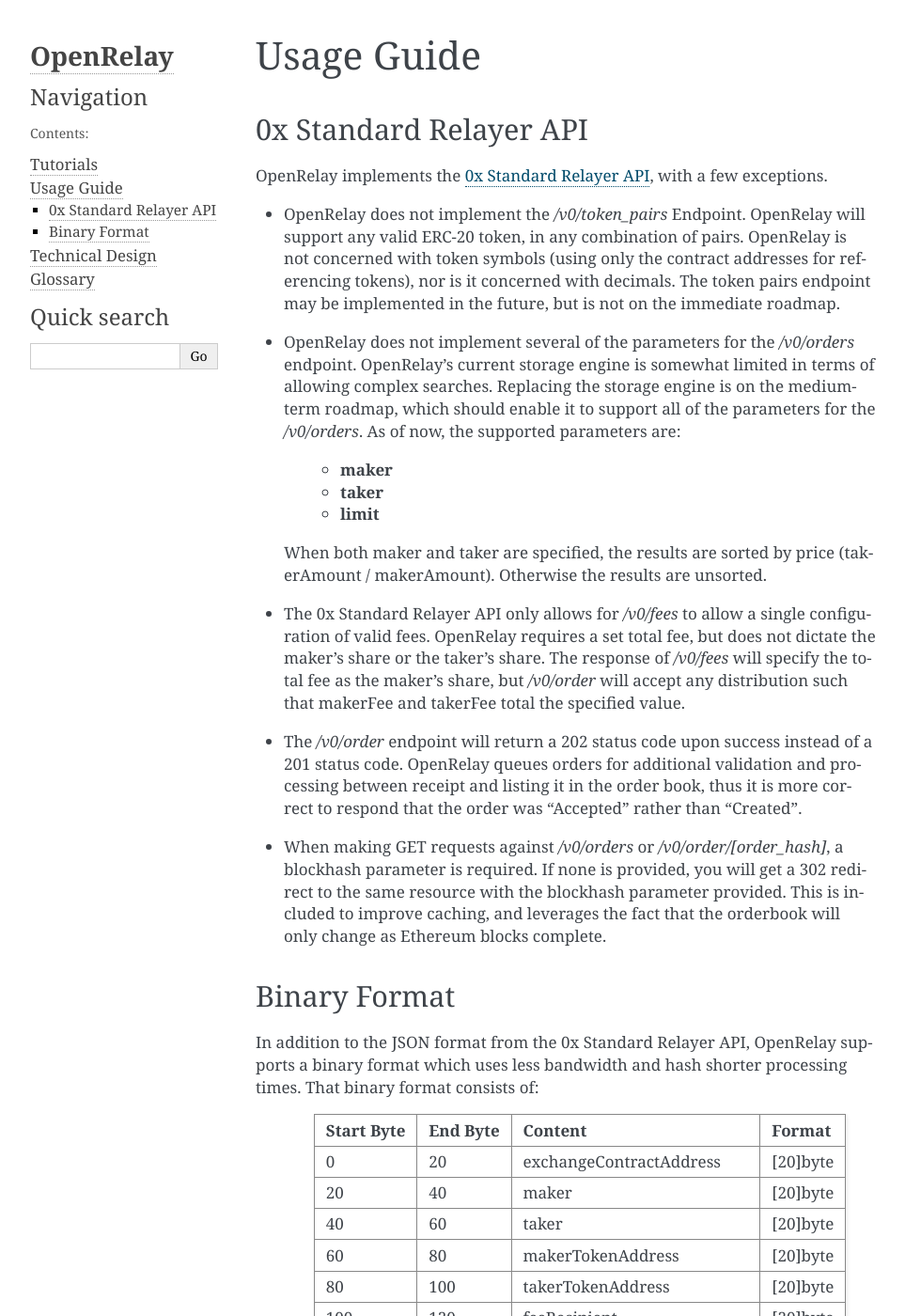
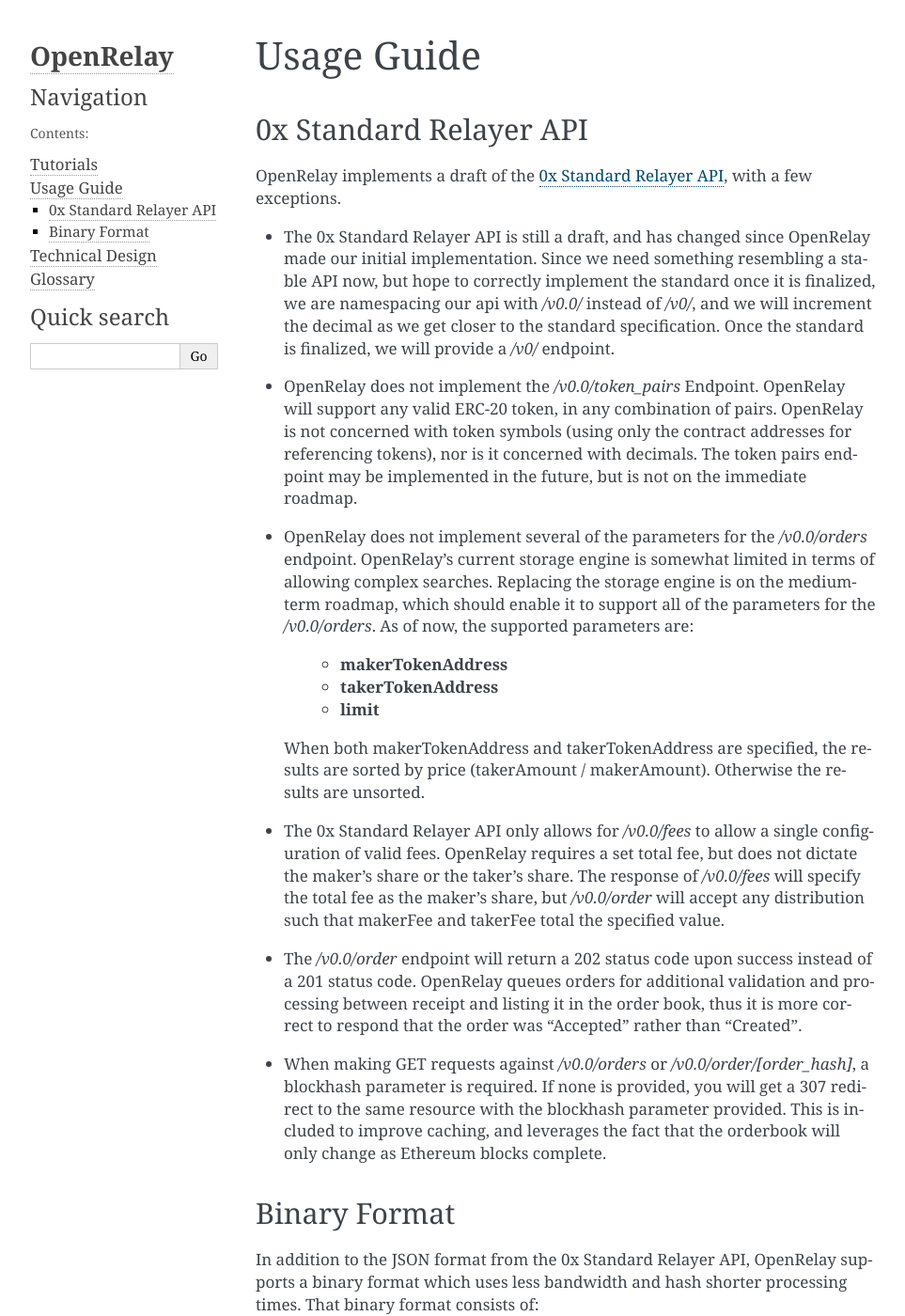
Before and after one commit to NoteGio/openrelay, a Sphinx documentation site: the page built from docs/source/topics/usage.rst, in a window 1280 px wide and 1400 px high. Shown: the whole window at 94% size, without its empty margins (148-1111 px from the left). Built offline with Sphinx 7.4.7, drawn with Linux system fonts in a browser that asks for light colours; some of the changed text lies outside the part shown.

```diff
--- a/docs/source/topics/usage.rst
+++ b/docs/source/topics/usage.rst
@@ -5,38 +5,46 @@ Usage Guide
 0x Standard Relayer API
 -----------------------
 
-OpenRelay implements the `0x Standard Relayer API <https://github.com/0xProject/standard-relayer-api>`_,
+OpenRelay implements a draft of the
+`0x Standard Relayer API <https://github.com/0xProject/standard-relayer-api/blob/e6a962e5d6d2f8c0ca53c3c6e6aa6ba34bc451bc/README.md>`_,
 with a few exceptions.
 
-* OpenRelay does not implement the `/v0/token_pairs` Endpoint. OpenRelay will
+* The 0x Standard Relayer API is still a draft, and has changed since OpenRelay
+  made our initial implementation. Since we need something resembling a stable
+  API now, but hope to correctly implement the standard once it is finalized,
+  we are namespacing our api with `/v0.0/` instead of `/v0/`, and we will
+  increment the decimal as we get closer to the standard specification. Once
+  the standard is finalized, we will provide a `/v0/` endpoint.
+* OpenRelay does not implement the `/v0.0/token_pairs` Endpoint. OpenRelay will
   support any valid ERC-20 token, in any combination of pairs. OpenRelay is not
   concerned with token symbols (using only the contract addresses for
   referencing tokens), nor is it concerned with decimals. The token pairs
   endpoint may be implemented in the future, but is not on the immediate
   roadmap.
-* OpenRelay does not implement several of the parameters for the `/v0/orders`
+* OpenRelay does not implement several of the parameters for the `/v0.0/orders`
   endpoint. OpenRelay's current storage engine is somewhat limited in terms of
   allowing complex searches. Replacing the storage engine is on the medium-term
   roadmap, which should enable it to support all of the parameters for the
-  `/v0/orders`. As of now, the supported parameters are:
+  `/v0.0/orders`. As of now, the supported parameters are:
 
-   * **maker**
-   * **taker**
+   * **makerTokenAddress**
+   * **takerTokenAddress**
    * **limit**
 
-  When both maker and taker are specified, the results are sorted by price
-  (takerAmount / makerAmount). Otherwise the results are unsorted.
-* The 0x Standard Relayer API only allows for `/v0/fees` to allow a single
+  When both makerTokenAddress and takerTokenAddress are specified, the results
+  are sorted by price (takerAmount / makerAmount). Otherwise the results are
+  unsorted.
+* The 0x Standard Relayer API only allows for `/v0.0/fees` to allow a single
   configuration of valid fees. OpenRelay requires a set total fee, but does not
-  dictate the maker's share or the taker's share. The response of `/v0/fees`
-  will specify the total fee as the maker's share, but `/v0/order` will accept
+  dictate the maker's share or the taker's share. The response of `/v0.0/fees`
+  will specify the total fee as the maker's share, but `/v0.0/order` will accept
   any distribution such that makerFee and takerFee total the specified value.
-* The `/v0/order` endpoint will return a 202 status code upon success instead
+* The `/v0.0/order` endpoint will return a 202 status code upon success instead
   of a 201 status code. OpenRelay queues orders for additional validation and
   processing between receipt and listing it in the order book, thus it is more
   correct to respond that the order was "Accepted" rather than "Created".
-* When making GET requests against `/v0/orders` or `/v0/order/[order_hash]`,
-  a blockhash parameter is required. If none is provided, you will get a 302
+* When making GET requests against `/v0.0/orders` or `/v0.0/order/[order_hash]`,
+  a blockhash parameter is required. If none is provided, you will get a 307
   redirect to the same resource with the blockhash parameter provided. This is
   included to improve caching, and leverages the fact that the orderbook will
   only change as Ethereum blocks complete.
@@ -75,12 +83,12 @@ should match the hash.
 
 Only the first 377 bytes should be submitted with an order. The
 takerTokenAmountFilled and takerTokenAmountCancelled will be populated by
-OpenRelay and included with the response from `/v0/orders`.
+OpenRelay and included with the response from `/v0.0/orders`.
 
-To submit a 377 byte order using the binary format, POST to `/v0/order` with
+To submit a 377 byte order using the binary format, POST to `/v0.0/order` with
 the header `Content-Type: application/octet-stream`.
 
-To retrieve a list of orders in the binary format, GET `/v0/orders` with the
+To retrieve a list of orders in the binary format, GET `/v0.0/orders` with the
 header `Accept: application/octet-stream`. Othere parameters remain the same.
 Note that the response stream may consist of numerous orders; every 441 bytes
 marks the start of a new order.
```
Also changed, not shown: 5 other files.
